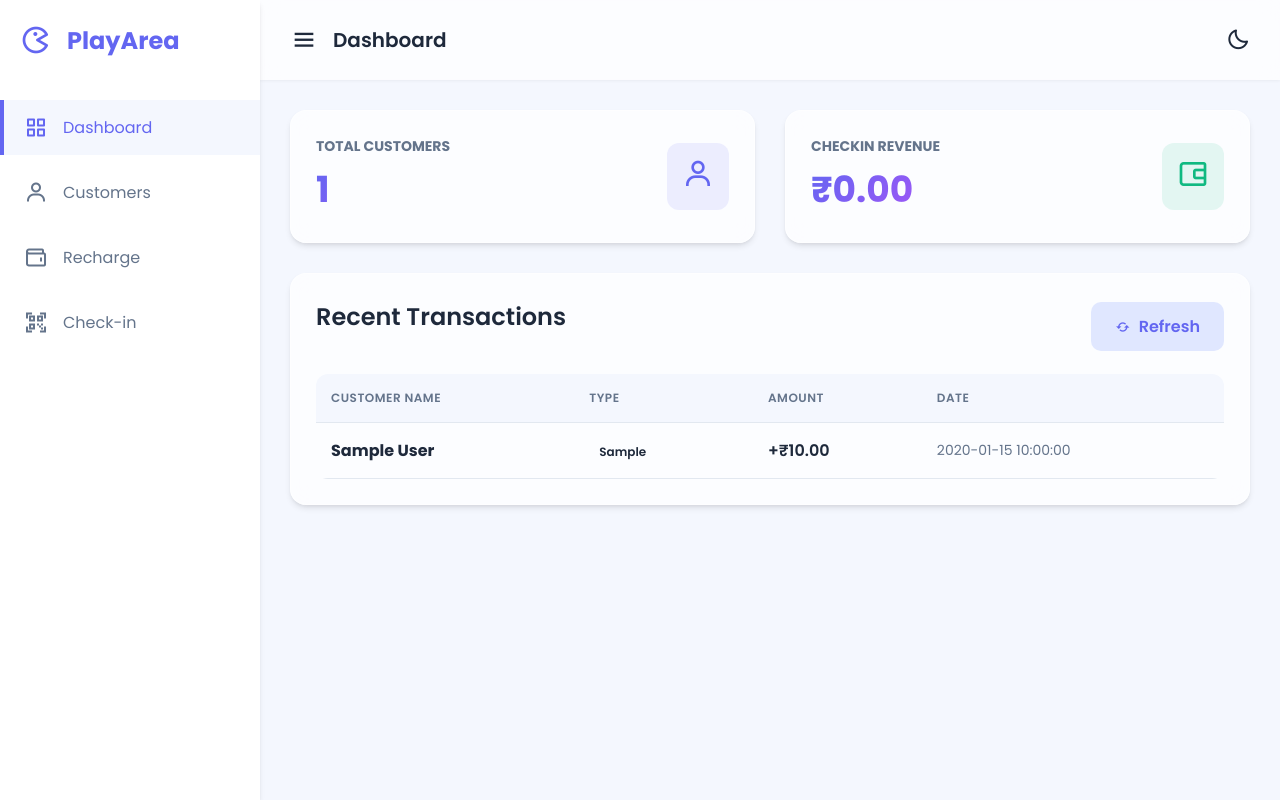
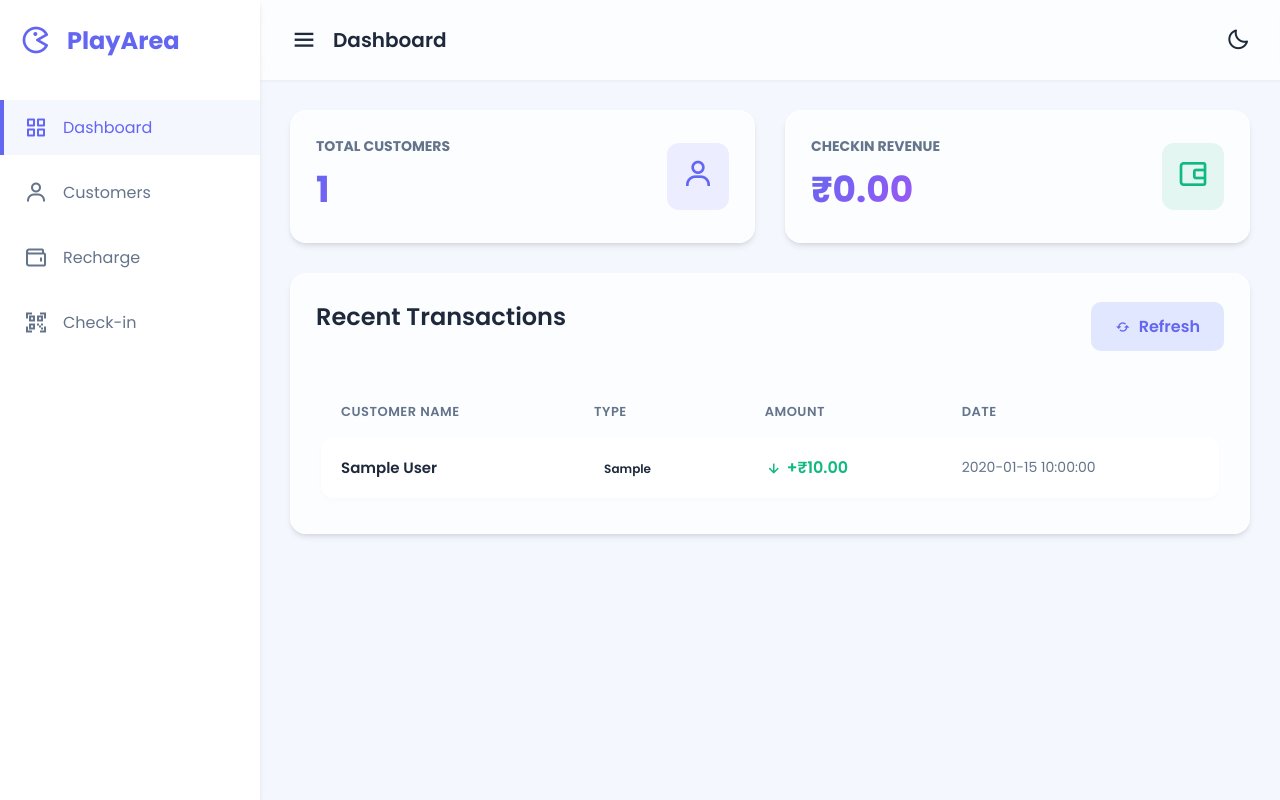
Before and after one commit to Aaronschristo/mentox, a Flask app: page / in a window 1280 px wide. Run offline with Flask 3, Linux system fonts and the light colour scheme; tables that the repository leaves empty hold one stand-in row (values such as "Sample post").

Commit message:
Redesigned the user table and recent transactions table.

```diff
--- a/static/css/style.css
+++ b/static/css/style.css
@@ -262,30 +262,85 @@ h2 {
 .table-container {
   overflow-x: auto;
   border-radius: 12px;
+  background: transparent;
 }
 
 table {
   width: 100%;
-  border-collapse: collapse;
+  border-collapse: separate;
+  border-spacing: 0 10px;
+  padding: 0 5px;
 }
 
 th, td {
-  padding: 15px;
+  padding: 18px 20px;
   text-align: left;
-  border-bottom: 1px solid #e2e8f0;
+  border: none;
 }
 
 th {
-  background-color: var(--secondary-color);
+  background-color: transparent;
   font-weight: 600;
   color: var(--text-light);
   text-transform: uppercase;
-  font-size: 12px;
+  font-size: 13px;
   letter-spacing: 0.5px;
+  padding-bottom: 5px;
 }
 
-tr:hover {
-  background-color: var(--white);
+.table-row {
+  background: var(--white);
+  box-shadow: 0 2px 5px rgba(0,0,0,0.02);
+  transition: all 0.3s ease;
+  border-radius: 12px;
+}
+
+.table-row td:first-child {
+  border-top-left-radius: 12px;
+  border-bottom-left-radius: 12px;
+}
+
+.table-row td:last-child {
+  border-top-right-radius: 12px;
+  border-bottom-right-radius: 12px;
+}
+
+.table-row:hover {
+  transform: translateY(-3px);
+  box-shadow: 0 10px 15px -3px rgba(0,0,0,0.05), 0 4px 6px -2px rgba(0,0,0,0.02);
+  z-index: 10;
+  position: relative;
+}
+
+[data-theme="dark"] .table-row:hover {
+  box-shadow: 0 10px 15px -3px rgba(0,0,0,0.3);
+}
+
+.user-info {
+  display: flex;
+  flex-direction: column;
+}
+
+.user-info strong {
+  font-size: 15px;
+  color: var(--text-dark);
+  font-weight: 600;
+}
+
+.user-id-truncate {
+  font-size: 13px;
+  color: var(--text-light);
+  margin-top: 2px;
+  white-space: nowrap;
+  overflow: hidden;
+  text-overflow: ellipsis;
+  display: block;
+  max-width: 25vw;
+}
+
+.text-light {
+  color: var(--text-light);
+  font-size: 14px;
 }
 
 .badge {
--- a/static/js/app.js
+++ b/static/js/app.js
@@ -169,14 +169,27 @@ function loadDashboardStats() {
                 tbody.innerHTML = '<tr><td colspan="4" style="text-align:center; color: var(--text-light)">No recent transactions</td></tr>';
             } else {
                 data.recent_transactions.forEach(tx => {
+                    const isCheckin = tx.type === 'checkin';
                     const badgeClass = tx.type;
-                    const amountDisplay = tx.type === 'checkin' ? `-₹${tx.amount.toFixed(2)}` : `+₹${tx.amount.toFixed(2)}`;
+                    const amountDisplay = isCheckin ? `-₹${tx.amount.toFixed(2)}` : `+₹${tx.amount.toFixed(2)}`;
+                    const amountColor = isCheckin ? 'var(--text-dark)' : 'var(--success)';
+                    const icon = isCheckin ? 'bx-up-arrow-alt' : 'bx-down-arrow-alt';
+                    const iconColor = isCheckin ? 'var(--danger)' : 'var(--success)';
                     tbody.innerHTML += `
-                        <tr>
-                            <td><strong>${tx.customer_name}</strong></td>
+                        <tr class="table-row">
+                            <td>
+                                <div class="user-info">
+                                    <strong>${tx.customer_name}</strong>
+                                </div>
+                            </td>
                             <td><span class="badge ${badgeClass}">${tx.type}</span></td>
-                            <td style="font-weight:600;">${amountDisplay}</td>
-                            <td style="color: var(--text-light); font-size: 14px;">${tx.created_at}</td>
+                            <td style="font-weight:600; color: ${amountColor};">
+                                <div style="display:flex; align-items:center; gap: 4px;">
+                                    <i class='bx ${icon}' style="color: ${iconColor}; font-size: 18px;"></i>
+                                    ${amountDisplay}
+                                </div>
+                            </td>
+                            <td class="text-light">${tx.created_at}</td>
                         </tr>
                     `;
                 });
@@ -197,12 +210,17 @@ function loadCustomers() {
             } else {
                 data.forEach(c => {
                     tbody.innerHTML += `
-                        <tr>
-                            <td><strong>${c.name}</strong><br><small style="color:var(--text-light); font-size:11px;">${c.id}</small></td>
-                            <td style="font-weight:600; color:var(--success)">${formatCurrency(c.balance)}</td>
-                            <td style="color: var(--text-light); font-size: 14px;">${c.created_at}</td>
+                        <tr class="table-row">
                             <td>
-                                <button class="btn btn-amount" style="padding: 8px 12px;" onclick="showQR('${c.id}', '${c.name}')">
+                                <div class="user-info">
+                                    <strong>${c.name}</strong>
+                                    <span class="user-id-truncate" title="${c.id}">${c.id}</span>
+                                </div>
+                            </td>
+                            <td style="font-weight:600; color:var(--text-dark)">${formatCurrency(c.balance)}</td>
+                            <td class="text-light">${c.created_at}</td>
+                            <td>
+                                <button class="btn btn-amount" style="padding: 6px 12px; font-size: 13px;" onclick="showQR('${c.id}', '${c.name}')">
                                     <i class='bx bx-qr'></i> View
                                 </button>
                             </td>
```
